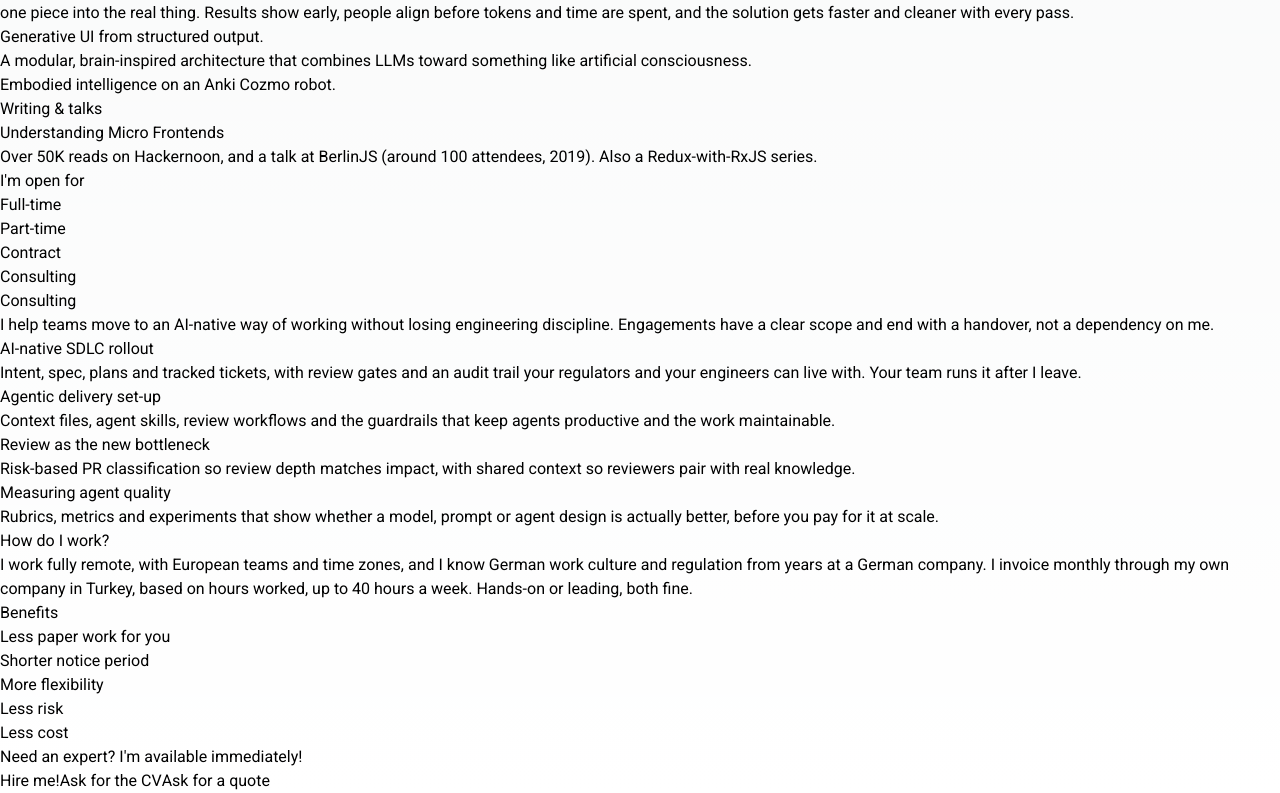
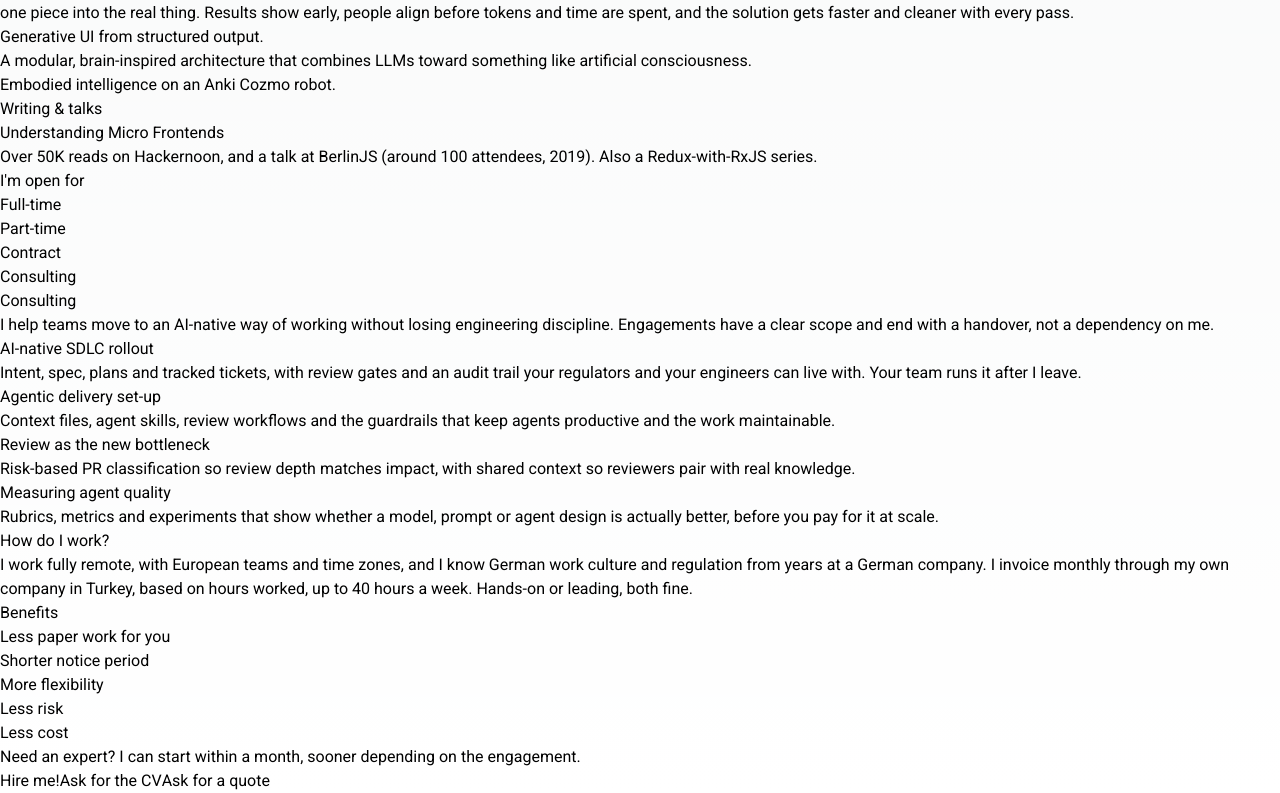
Before and after one commit to onerzafer/cv, a Next.js app: page / in a window 1280 px wide. Shown: the part 6119-6912 px from the top of the page. Built offline with nearby package versions, Linux system fonts and the light colour scheme.

Commit message:
Replace available immediately with a start within a month
Co-Authored-By: Claude Opus 5.5 <noreply@anthropic.com>
Claude-Session: https://claude.ai/code/session_01GL2bN9MqepKNx5SU6p1LtH

```diff
--- a/src/app/page.tsx
+++ b/src/app/page.tsx
@@ -452,7 +452,8 @@ const Home = () => {
             </ul>
           </div>
           <h2 className="text-3xl font-bold mb-4 pt-12">
-            Need an expert? I&#39;m available immediately!
+            Need an expert? I can start within a month, sooner depending on the
+            engagement.
           </h2>
           <div className="flex justify-start items-center h-full gap-1">
             <CallToAction subject="We need you!" primary>
```
Also changed, not shown: 1 other file (tests, documents, lock files or other folders).
